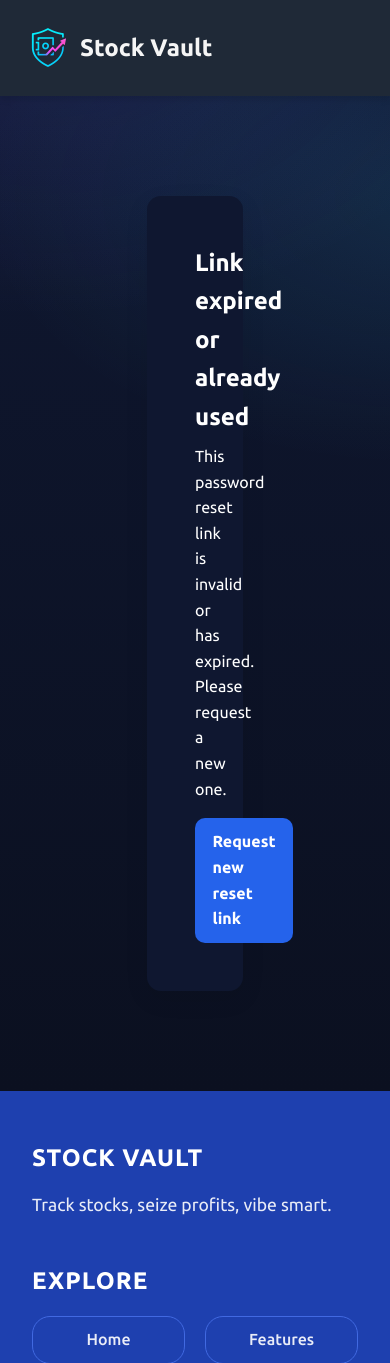
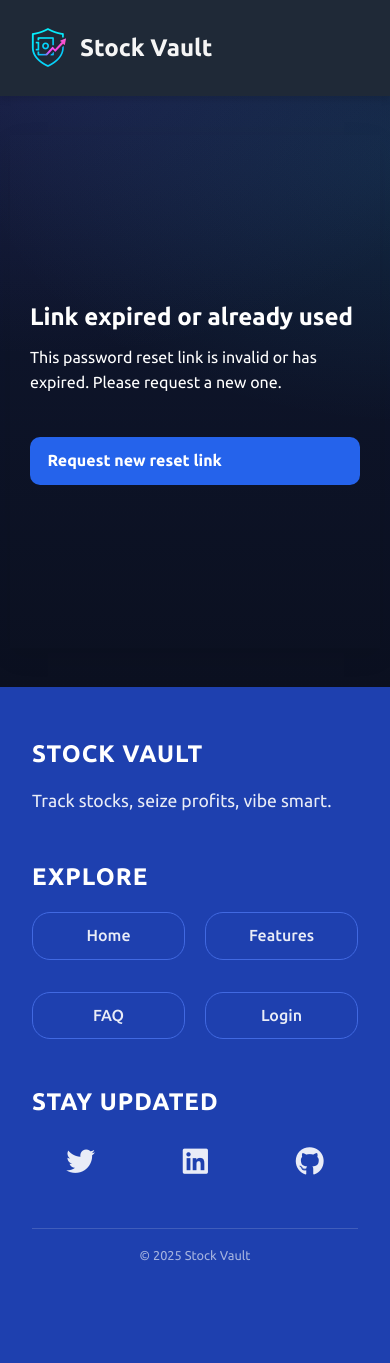
Before and after one commit to ghanteyyy/StockVault, a Django app: page /reset/1/1/ in a window 390 px wide. Shown: the top 1363 px of the page. After the commit the page ends 1261 px from the top, so only its background shows below. Run offline with Django 5.2, Linux system fonts and the light colour scheme; parts of the project's set-up code (start-up, migrations or seed data) failed here and were passed over; some libraries are stand-ins or nearby versions.

Commit message:
Made password recovery pages mobile responsive

```diff
--- a/static/css/reset_password/new_password.css
+++ b/static/css/reset_password/new_password.css
@@ -14,11 +14,9 @@
 }
 
 .content {
-    background: #0f1730;
+    width: 50%;
     padding: 3rem;
-    border-radius: 14px;
     box-shadow: 0 8px 24px rgba(0, 0, 0, 0.08);
-    width: 50%;
 }
 
 .password-div {
@@ -60,16 +58,6 @@
 
 .password-div i:hover {
     color: #2563eb;
-}
-
-.error-message {
-    background: #fee2e2;
-    color: #b91c1c;
-    padding: 0.75rem 1rem;
-    border-radius: 8px;
-    font-size: 0.9rem;
-    margin: 0.5rem 0 1rem;
-    display: none;
 }
 
 .submit-button button {
@@ -118,3 +106,35 @@ p {
 .reset_new_password:hover {
     background: #1d4ed8;
 }
+
+
+@media (max-width: 768px) {
+    .main-content{
+        height: 70vh;
+        padding: 10px;
+    }
+
+    .content{
+        width: 100%;
+        height: 90%;
+        display: flex;
+        padding: 20px;
+        flex-direction: column;
+        justify-content: center;
+    }
+
+    .card{
+        max-width: 100%;
+        margin: auto;
+    }
+
+    form{
+        gap: 10px;
+        display: flex;
+        flex-direction: column;
+    }
+
+    .reset_new_password{
+        margin-top: 25px;
+    }
+}
```
Also changed, not shown: static/css/reset_password/recover_password_complete.css (+15 -0 lines), static/css/reset_password/reset_password_sent.css (+7 -0 lines).
